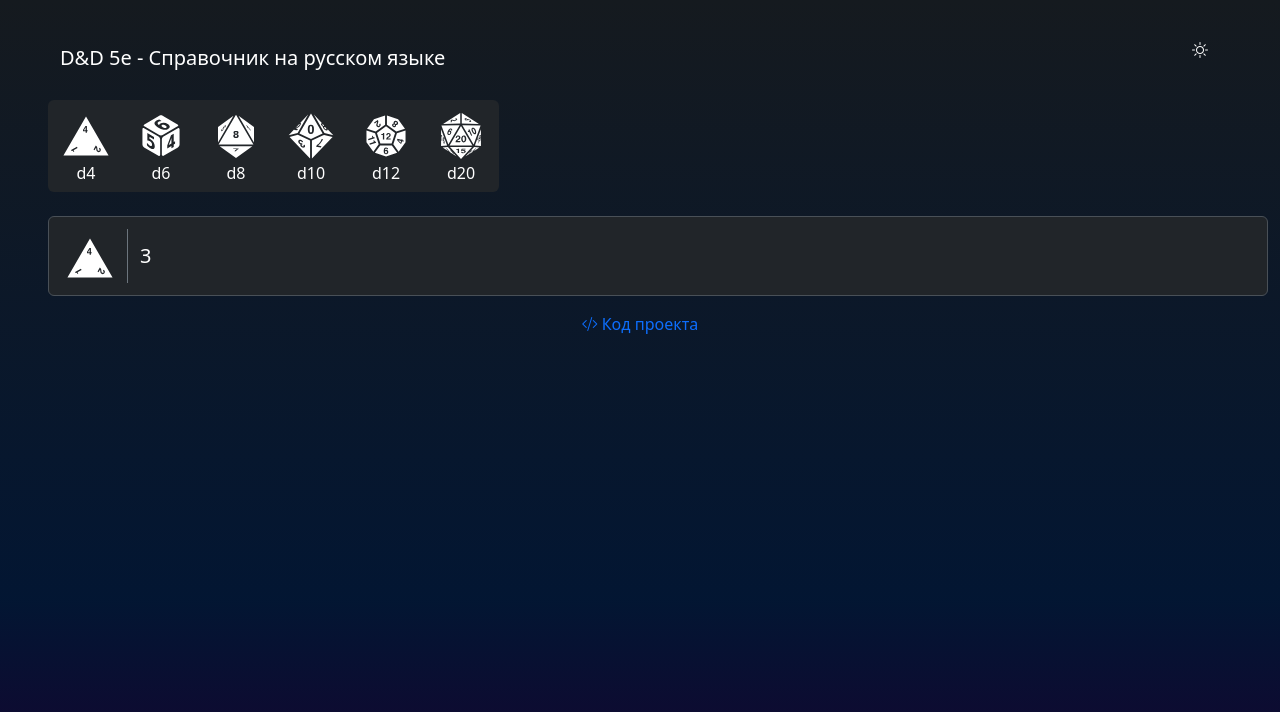
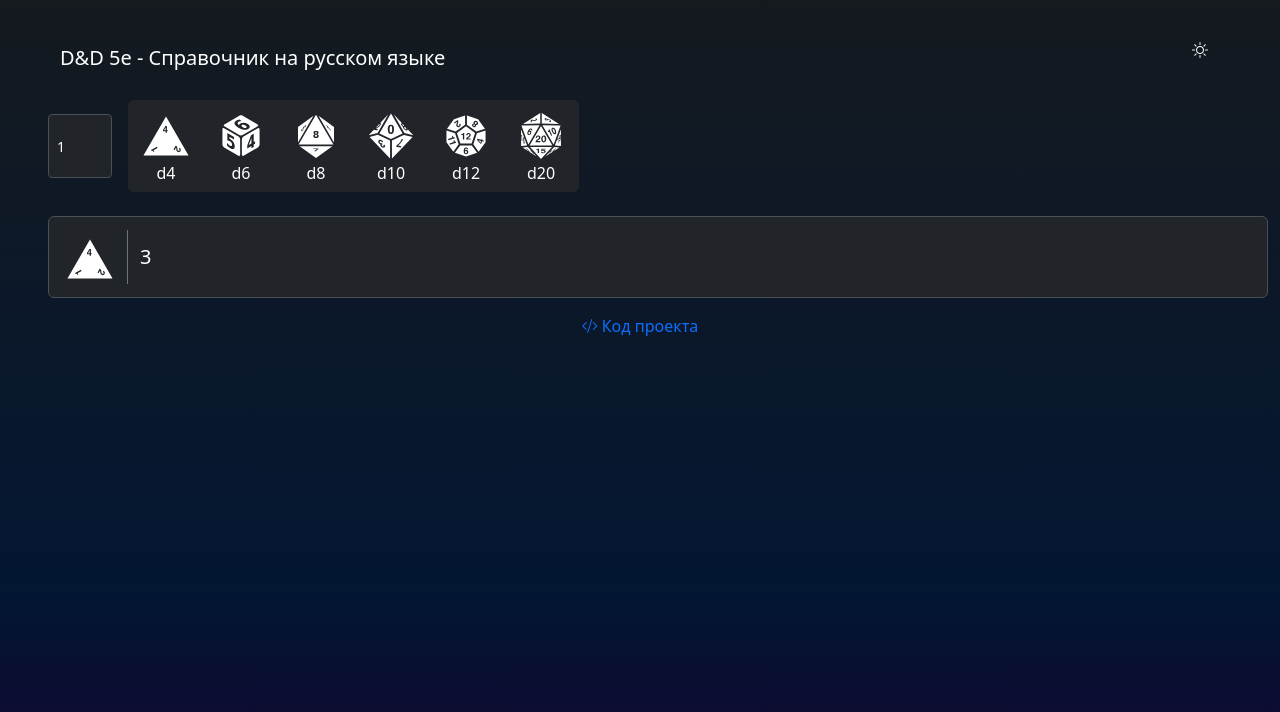
Before and after one commit to Raynebul/dnd5e-react, a React (Vite) app: page /dnd5e-react/dice in a window 1280 px wide. Both pictures are taken after a click on the button "d4". Shown: the top 712 px of the page. Built offline with nearby package versions, Linux system fonts and the light colour scheme.

Commit message:
Регулирование кол-ва дайсов

```diff
--- a/src/components/DiceBlock.jsx
+++ b/src/components/DiceBlock.jsx
@@ -2,13 +2,22 @@
 function DiceBlock(props) {
   return (
     <>
-      <div className="card bg-dnd mt-2" style={{ height: "5rem" }}>
-        <div className="card-body py-0">
-          <div className="row row-cols-auto h-100">
-            <div className="col border-end border-secondary my-auto">
+      <div className="card bg-dnd mt-2">
+        <div className="card-body py-0 container-fluid h-100">
+          <div
+            className="d-flex flex-column justify-content-center"
+            style={{ minHeight: "5rem" }}
+          >
+           <div className="row row-cols-auto">
+              <div className="col border-end border-secondary">
                 <svg
                   style={{
-                  backgroundImage: "url(./dices/" + props.rolledDice.dice + "-" + props.theme + ".svg)",
+                    backgroundImage:
+                      "url(./dices/" +
+                      props.rolledDice.dice +
+                      "-" +
+                      props.theme +
+                      ".svg)",
                   }}
                   className="mt-1"
                 ></svg>
@@ -16,6 +25,23 @@
               <div className="col my-auto h5">{props.rolledDice.roll}</div>
             </div>
           </div>
+          {/**             <div className="row row-cols-auto">
+              <div className="col border-end border-secondary">
+                <svg
+                  style={{
+                    backgroundImage:
+                      "url(./dices/" +
+                      props.rolledDice.dice +
+                      "-" +
+                      props.theme +
+                      ".svg)",
+                  }}
+                  className="mt-1"
+                ></svg>
+              </div>
+              <div className="col my-auto h5">{props.rolledDice.roll}</div>
+            </div>*/}
+        </div>
       </div>
     </>
   );
--- a/src/components/DicePage.jsx
+++ b/src/components/DicePage.jsx
@@ -6,38 +6,49 @@
 
   const [history, setHistory] = useState([]);
 
-  const RollTheDice = (dice) => {
+  const RollTheDice = (dice, amount) => {
     let roll=0;
+    let textRoll='';
+    for(let i = 0; i < amount; i++) {
+      if(i !== 0) {
+        textRoll+="+"
+      }
+      let number = 0
       switch(dice) {
         case "d4": {
-        roll = Math.floor(Math.random() * 4) + 1;
+          number = Math.floor(Math.random() * 4) + 1;
           break;
         }
         case "d6": {
-        roll = Math.floor(Math.random() * 6) + 1;
+          number = Math.floor(Math.random() * 6) + 1;
           break;
         }
         case "d8": {
-        roll = Math.floor(Math.random() * 8) + 1;
+          number = Math.floor(Math.random() * 8) + 1;
           break;
         }
         case "d10": {
-        roll = Math.floor(Math.random() * 10) + 1;
+          number = Math.floor(Math.random() * 10) + 1;
           break;
         }
         case "d12": {
-        roll = Math.floor(Math.random() * 12) + 1;
+          number = Math.floor(Math.random() * 12) + 1;
           break;
         }
         case "d20": {
-        roll = Math.floor(Math.random() * 20) + 1;
+          number = Math.floor(Math.random() * 20) + 1;
           break;
         }
         default: {
           break;
         }
       }
-    setHistory([...history, {roll: roll, dice: dice}])
+      roll += number
+      textRoll += String(number)
+    }
+    if(amount !== 1)
+      textRoll += "=" + roll;
+    setHistory([...history, {roll: textRoll, dice: dice}])
   }
 
   return (
--- a/src/components/DicePanel.jsx
+++ b/src/components/DicePanel.jsx
@@ -3,71 +3,46 @@
 
 function DicePanel(props) {
   const RollTheDice = (dice) => {
-    props.roll(dice);
+    props.roll(dice, amount);
   };
 
+  const [amount, setAmount] = useState(1);
+
   return (
-    <div className="btn-group" role="group" aria-label="Basic example">
-      <DiceButton diceToRoll="d4" roll={RollTheDice} theme={props.theme}></DiceButton>
-      <DiceButton diceToRoll="d6" roll={RollTheDice} theme={props.theme}></DiceButton>
-      <DiceButton diceToRoll="d8" roll={RollTheDice} theme={props.theme}></DiceButton>
-      <DiceButton diceToRoll="d10" roll={RollTheDice} theme={props.theme}></DiceButton>
-      <DiceButton diceToRoll="d12" roll={RollTheDice} theme={props.theme}></DiceButton>
-      <DiceButton diceToRoll="d20" roll={RollTheDice} theme={props.theme}></DiceButton>
-      {/*    <button type="button" onClick={() => RollTheDice("d4")} className="btn btn-dice">
-      <svg
-        style={{
-          backgroundImage: "url(./dices/d4-light.svg)",
-        }}
-        className="mt-1"
-      ></svg>
-      <div>d4</div>
-    </button>
-    <button type="button"  onClick={() => RollTheDice("d6")} className="btn btn-dice">
-      <svg
-        style={{
-          backgroundImage: "url(./dices/d6-light.svg)",
-        }}
-        className="mt-1"
-      ></svg>
-      <div>d6</div>
-    </button>
-    <button type="button" onClick={() => RollTheDice("d8")} className="btn btn-dice">
-      <svg
-        style={{
-          backgroundImage: "url(./dices/d8-light.svg)",
-        }}
-        className="mt-1"
-      ></svg>
-      <div>d8</div>
-    </button>
-    <button type="button" onClick={() => RollTheDice("d10")} className="btn btn-dice">
-      <svg
-        style={{
-          backgroundImage: "url(./dices/d10-light.svg)",
-        }}
-        className="mt-1"
-      ></svg>
-      <div>d10</div>
-    </button>
-    <button type="button" onClick={() => RollTheDice("d12")} className="btn btn-dice">
-      <svg
-        style={{
-          backgroundImage: "url(./dices/d12-light.svg)",
-        }}
-        className="mt-1"
-      ></svg>
-      <div>d12</div>
-    </button>
-    <button type="button" onClick={() => RollTheDice("d20")} className="btn btn-dice">
-      <svg
-        style={{
-          backgroundImage: "url(./dices/d20-light.svg)",
-        }}
-        className="mt-1"
-      ></svg>
-      <div>d20</div>
-    </button> */}
+    <div className="d-flex">
+      <input className="form-control input-dnd form-control-sm me-3 my-auto" type="number" value={amount} onChange={evt => setAmount(Number(evt.target.value))}></input>
+      <div className="btn-group" role="group" aria-label="Basic example">
+        <DiceButton
+          diceToRoll="d4"
+          roll={RollTheDice}
+          theme={props.theme}
+        ></DiceButton>
+        <DiceButton
+          diceToRoll="d6"
+          roll={RollTheDice}
+          theme={props.theme}
+        ></DiceButton>
+        <DiceButton
+          diceToRoll="d8"
+          roll={RollTheDice}
+          theme={props.theme}
+        ></DiceButton>
+        <DiceButton
+          diceToRoll="d10"
+          roll={RollTheDice}
+          theme={props.theme}
+        ></DiceButton>
+        <DiceButton
+          diceToRoll="d12"
+          roll={RollTheDice}
+          theme={props.theme}
+        ></DiceButton>
+        <DiceButton
+          diceToRoll="d20"
+          roll={RollTheDice}
+          theme={props.theme}
+        ></DiceButton>
+      </div>
     </div>
   );
 }
--- a/src/scss/mixins.scss
+++ b/src/scss/mixins.scss
@@ -66,7 +66,13 @@
     --bs-card-title-color: #{$font-color};
     --bs-card-cap-color: #{$font-color};
   }
-
+  .input-dnd {
+    color-scheme: dark !important;
+    background-color: #{$fg-color} !important;
+    border-color: #{$border-color} !important;
+    height: 4rem;
+    width: 4rem;
+  }
   .list-group-item {
     background-color: #{$fg-color};
     -webkit-transition: background-image 2s 0.5s;
```
Lines whose indentation alone changed are shown as unchanged.
